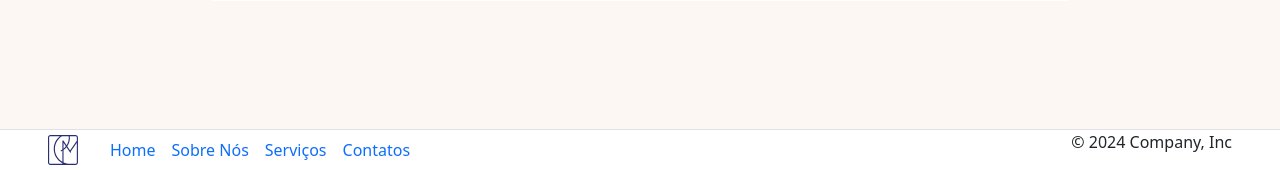
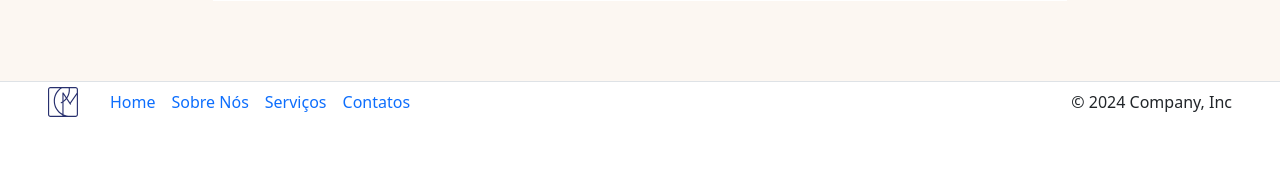
Before and after one commit to gabriellaRezende/livingInTheWorld, a PHP site: page /about.php in a window 1280 px wide. Shown: the part 687-857 px from the top of the page. After the commit the page ends 804 px from the top, so only its background shows below. Run offline with PHP 8.4, Linux system fonts and the light colour scheme.

Commit message:
não entendo

```diff
--- a/about.php
+++ b/about.php
@@ -16,7 +16,8 @@
     };
 
     .card-prof{
-        width: ;
+        width: auto;
+        /*não consigo entender pq desconfigura se eu tiro*/
     }
 
     .mg-infos{
@@ -57,7 +58,7 @@
                 </div>
             </div>
             <div class="carousel-item ">
-                <div class="container col-lg-8 px-4 rounded-2 card-prof" style="background-color: var(--cor-Bgcomponente);">
+                <div class="container col-lg-8 px-4 rounded-2" style="background-color: var(--cor-Bgcomponente);">
                     <div class="row flex-lg-row-reverse align-items-center">
                         <div class="col-12 col-lg-6 pt-3">
                             <img src="./images/Irmã_nova_matos-removebgrop.png" class="d-block mx-lg-auto img-fluid prof-img" alt="Bootstrap Themes" width="700" height="500" loading="lazy">
@@ -85,7 +86,7 @@
         </button>
 
     </div>
-    </div>
+</div>
 
 
 <div>
--- a/footer.php
+++ b/footer.php
@@ -1,7 +1,7 @@
 
 
-  <footer class="d-flex justify-content align-items-center border-top mt-5 " style="background-color: var(--cor-Bgcomponente)";>
-    <div class="d-flex justify-content-between align-items-center w-100 flex-wrap  ms-5 me-0">
+  <footer class="d-flex justify-content align-items-center border-top " style="background-color: var(--cor-Bgcomponente)";>
+    <div class="d-flex justify-content-between align-items-center w-100 flex-wrap  ms-5 me-5">
         <a class="navbar-brand me-4" href="#">
             <img src="./images/logo CR.svg" alt="Cidadania Matos" width="30" height="30">
         </a>
@@ -11,7 +11,8 @@
             <li class="nav-item"><a href="#" class="nav-link px-2">Serviços</a></li>
             <li class="nav-item"><a href="#" class="nav-link px-2">Contatos</a></li>
         </ul>
-        <p class="me-5 "> &copy; 2024 Company, Inc</p>
+        <p class="mb-0 ">&copy; 2024 Company, Inc</p>
     </div>
 
   </footer>
+</div>
```
